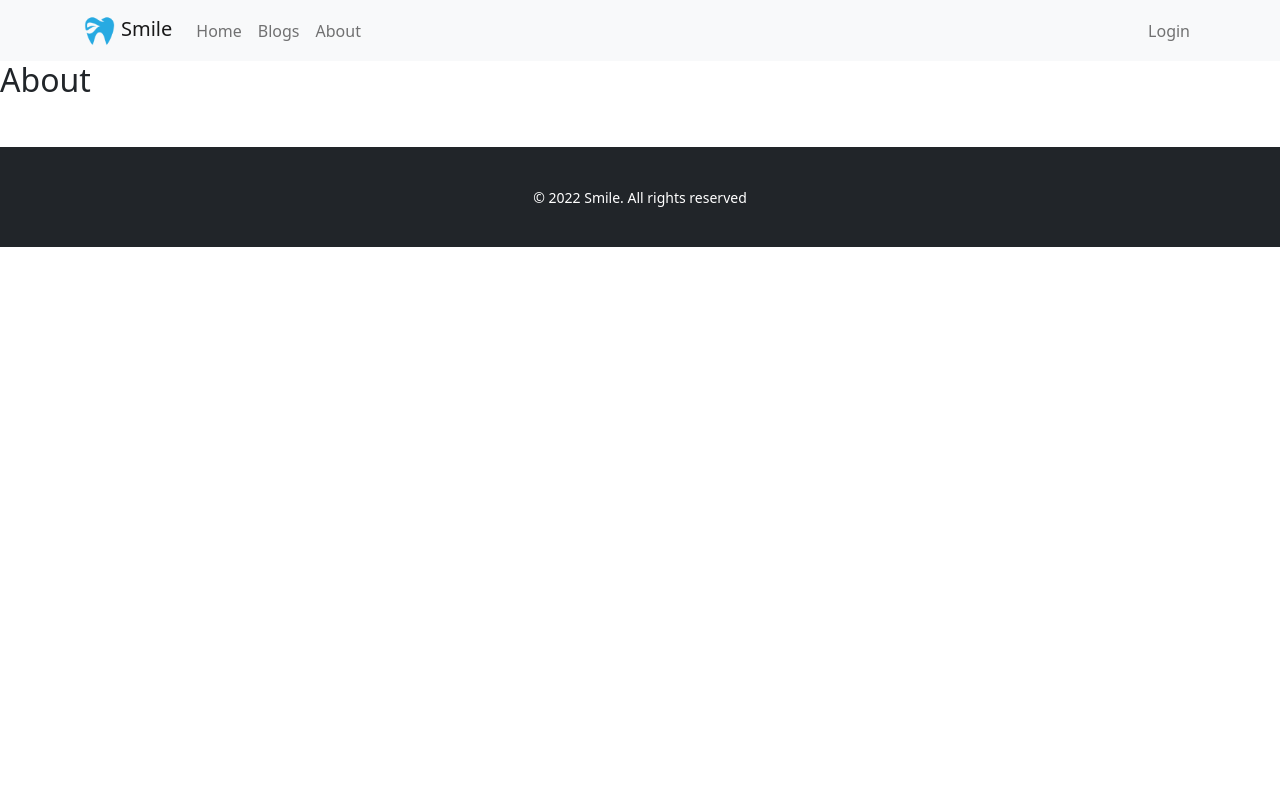
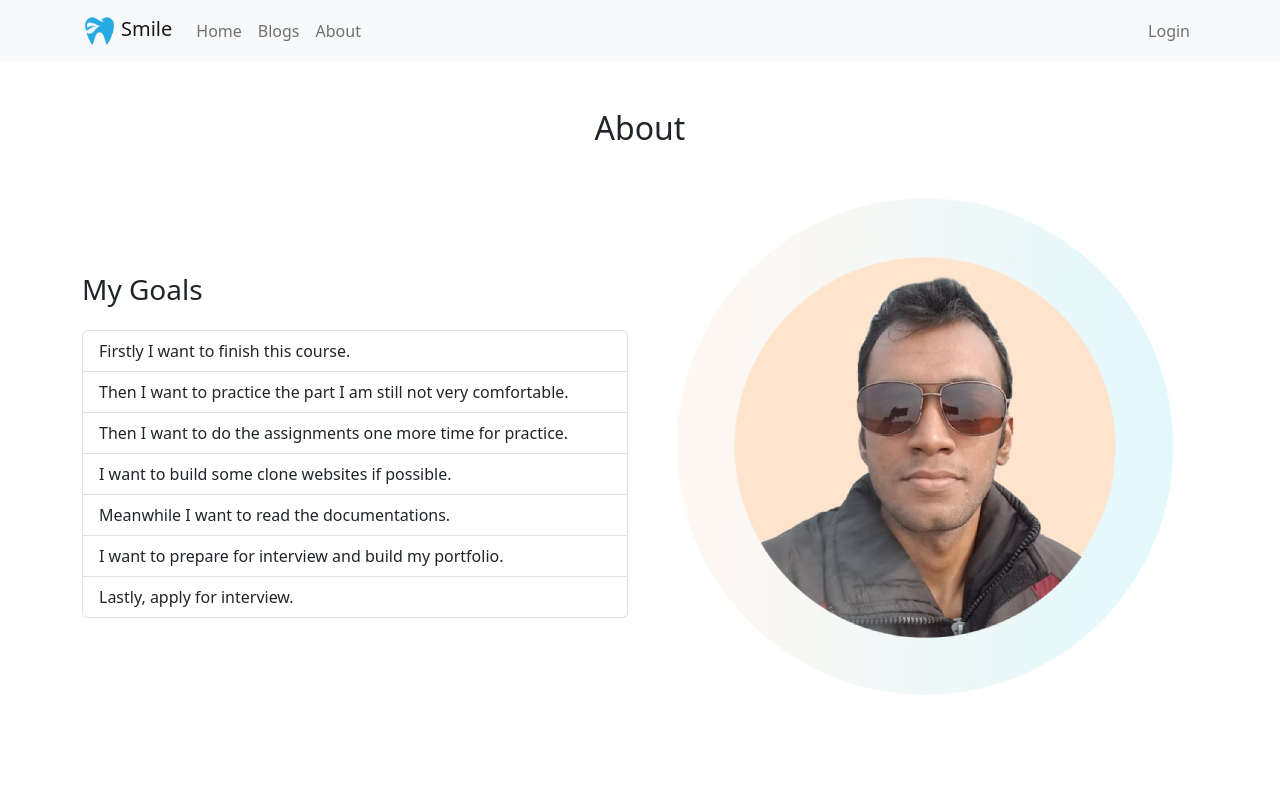
Before and after one commit to wali55/assignment-ten, a React (Create React App) app: page /about in a window 1280 px wide. Shown: the top 800 px of the page. Built offline with nearby package versions, Linux system fonts and the light colour scheme; no server answers.

Commit message:
my goals

```diff
--- a/src/Components/About/About.js
+++ b/src/Components/About/About.js
@@ -1,11 +1,36 @@
-import React from 'react';
+import React from "react";
+import wali from "../../images/wali.png";
 
 const About = () => {
-    return (
-        <div className="">
-            <h2>About</h2>
+  return (
+    <div className="vh-100">
+      <h2 className="text-center my-5">About</h2>
+      <div className="container">
+        <div className="row align-items-center justify-content-between">
+          <div className="col-12 col-lg-6">
+            <h3>My Goals</h3>
+            <ul className="list-group mt-4">
+              <li className="list-group-item">Firstly I want to finish this course.</li>
+              <li className="list-group-item">
+                Then I want to practice the part I am still not very
+                comfortable.
+              </li>
+              <li className="list-group-item">
+                Then I want to do the assignments one more time for practice.
+              </li>
+              <li className="list-group-item">I want to build some clone websites if possible.</li>
+              <li className="list-group-item">Meanwhile I want to read the documentations.</li>
+              <li className="list-group-item">I want to prepare for interview and build my portfolio.</li>
+              <li className="list-group-item">Lastly, apply for interview.</li>
+            </ul>
+          </div>
+          <div className="col-12 col-lg-6">
+            <img className="d-block mx-auto" src={wali} alt="" />
+          </div>
         </div>
-    );
+      </div>
+    </div>
+  );
 };
 
 export default About;
```
Also changed, not shown: src/images/wali.png (added).
